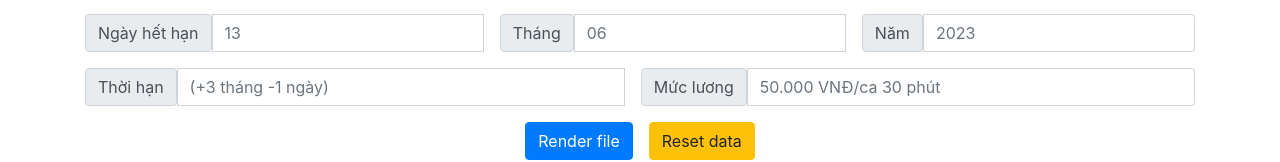
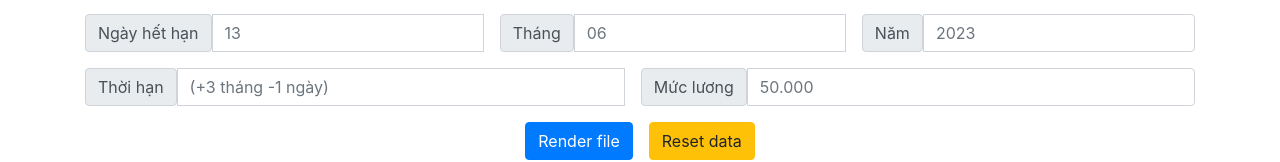
Before and after one commit to thanhdt24/vuejs-example, a Vue app: page / in a window 1280 px wide. Both pictures are taken after a click on the radio button "Hợp đồng cộng tác viên". Shown: the part 434-596 px from the top of the page. Built offline with nearby package versions, Linux system fonts and the light colour scheme.

Commit message:
Update salary

```diff
--- a/src/components/InitDocx.vue
+++ b/src/components/InitDocx.vue
@@ -385,7 +385,7 @@
              placeholder="(+3 tháng -1 ngày)"
              v-model="duration_date">
       <label for="inputSalaryLD" class="input-group-text">Mức lương</label>
-      <input type="text" class="form-control" id="inputSalaryLD" placeholder="50.000 VNĐ/ca 30 phút"
+      <input type="text" class="form-control" id="inputSalaryLD" placeholder="50.000"
              v-model="salary_ld">
     </div>
     <div class="text-center">
```
Also changed, not shown: 1 other file (tests, documents, lock files or other folders).
